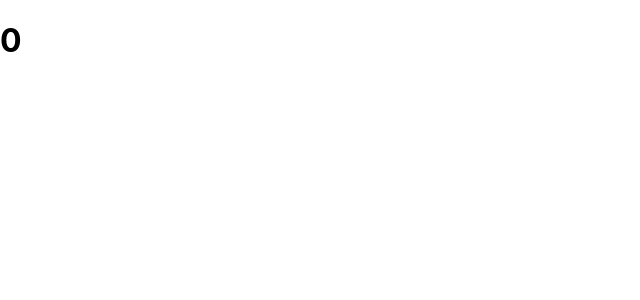
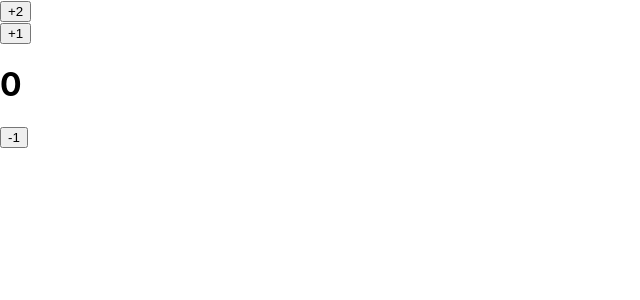
Before and after one commit to CihanLoyan/counter-with-redux, a React (Create React App) app: page / in a window 1280 px wide. Shown: the top 300 px of the page, without its empty margins (0-640 px from the left). Built offline with nearby package versions, Linux system fonts and the light colour scheme.

Commit message:
mapStateToProps function added

```diff
--- a/src/components/DecreaseCounter.js
+++ b/src/components/DecreaseCounter.js
@@ -1,7 +1,20 @@
 import React, { Component } from 'react';
+import { connect } from 'react-redux';
+import { bindActionCreators } from 'redux';
+import { decreaseCounter } from '../redux/actions/counterActions'
 
-export default class DecreaseCounter extends Component {
+class DecreaseCounter extends Component {
   render() {
-    return <div></div>;
+    return (
+      <div>
+        <button onClick={e => { this.props.dispatch(decreaseCounter()) }}>-1</button>
+      </div>
+    )
   }
 }
+
+function mapDispatchToProps(dispatch) {
+  return { actions: bindActionCreators(decreaseCounter, dispatch) }
+}
+
+export default connect(mapDispatchToProps)(DecreaseCounter)
--- a/src/components/IncreaseByTwoCounter.js
+++ b/src/components/IncreaseByTwoCounter.js
@@ -1,7 +1,20 @@
 import React, { Component } from 'react';
+import { connect } from 'react-redux';
+import { bindActionCreators } from 'redux';
+import { increaseByTwoCounter } from '../redux/actions/counterActions'
 
-export default class IncreaseByTwoCounter extends Component {
+ class IncreaseByTwoCounter extends Component {
   render() {
-    return <div></div>;
+    return (
+      <div>
+        <button onClick={e => { this.props.dispatch(increaseByTwoCounter()) }}>+2</button>
+      </div>
+    )
   }
 }
+
+function mapDispatchToProps(dispatch) {
+  return { actions: bindActionCreators(increaseByTwoCounter, dispatch) }
+}
+
+export default connect(mapDispatchToProps)(IncreaseByTwoCounter)
--- a/src/components/IncreaseCounter.js
+++ b/src/components/IncreaseCounter.js
@@ -1,7 +1,20 @@
 import React, { Component } from 'react';
+import { connect } from 'react-redux';
+import { bindActionCreators } from 'redux';
+import { increaseCounter } from '../redux/actions/counterActions'
 
-export default class IncreaseCounter extends Component {
+class IncreaseCounter extends Component {
   render() {
-    return <div></div>;
+    return (
+    <div>
+      <button onClick={e => {this.props.dispatch(increaseCounter())}}>+1</button>
+    </div>
+    )
   }
 }
+
+function mapDispatchToProps(dispatch) {
+  return {actions: bindActionCreators(increaseCounter, dispatch)}
+}
+
+export default connect(mapDispatchToProps)(IncreaseCounter)
```
